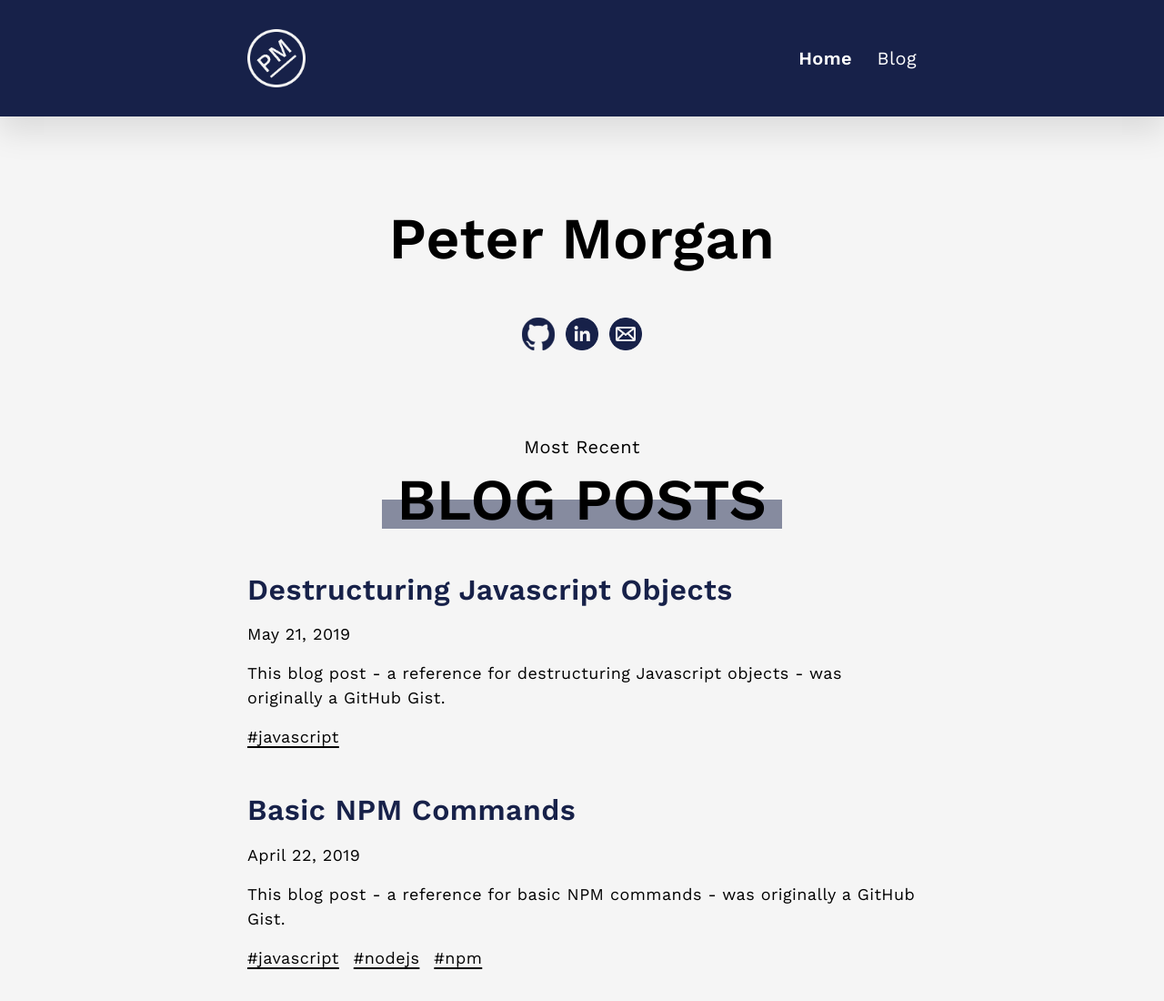
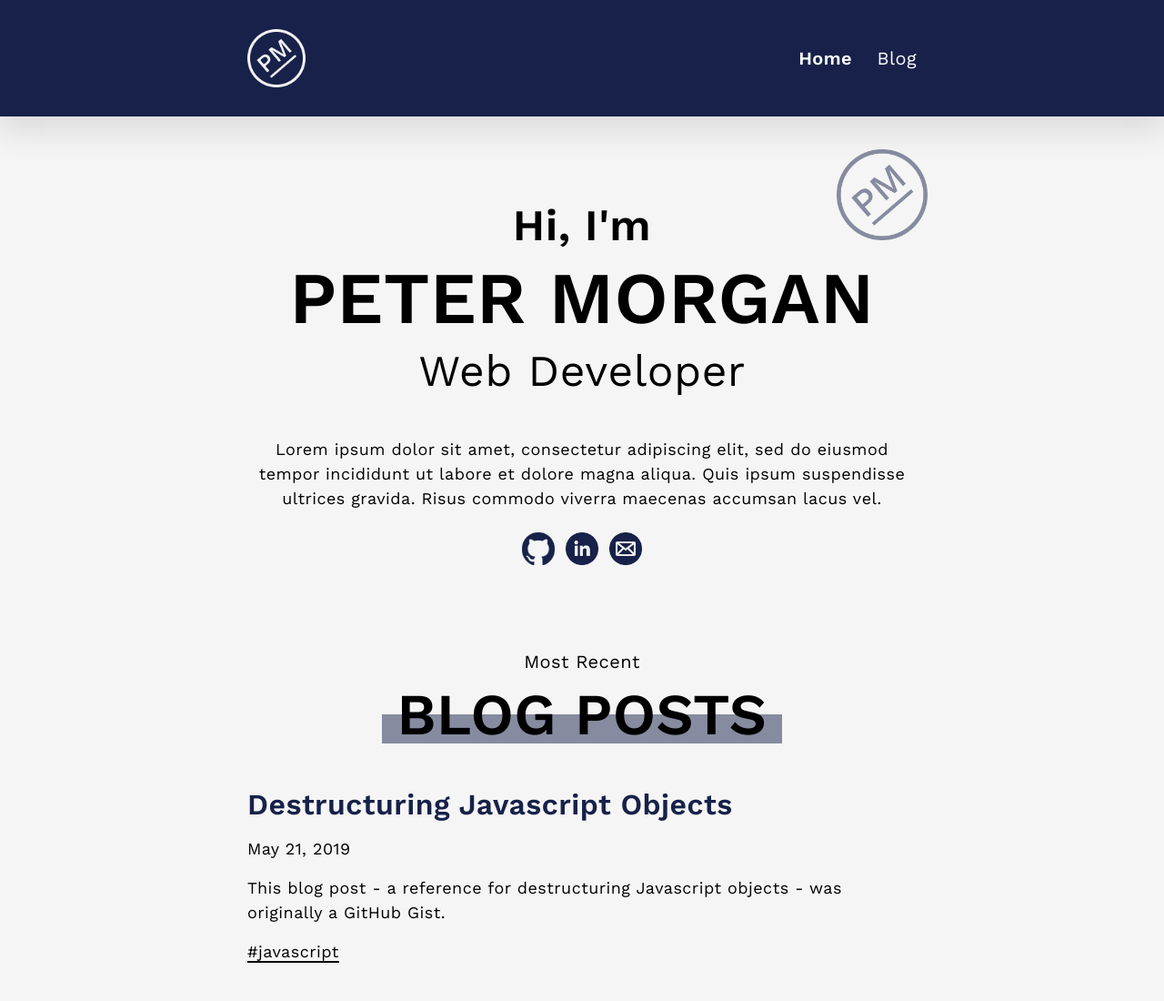
Before and after one commit to petermorgandev/petermorgan.dev, an Astro site: page / in a window 1280 px wide. Shown: the top 1100 px of the page at 91% size. Built offline with nearby package versions, Linux system fonts and the light colour scheme; Astro itself is replaced by a stand-in of ours.

Commit message:
Update homepageIntro.astro: Add content and styles

```diff
--- a/src/components/homepage/homepageIntro.astro
+++ b/src/components/homepage/homepageIntro.astro
@@ -2,17 +2,56 @@
 import ContactIcons from "../ContactIcons.astro";
 ---
 
-<div class="col-12 col-lg-10 col-xl-8 mb-6r">
-	<h1>Peter Morgan</h1>
+<div class="col-12 col-lg-10 col-xl-8 mb-6r text-center position-relative">
+	<img src="/components/homepageIntro/wordmark-circle-rotated-navy-50percentopacity-173x173px.png" alt="PM wordmark in circle rotated at an angle" class="wordmark" />
+	<h1>
+		<span class="start">Hi, I'm</span>
+		<span class="middle">Peter Morgan</span>
+		<span class="end">Web Developer</span>
+	</h1>
 
-	<p class="text-center mb-0">
+	<p class="mb-4">Lorem ipsum dolor sit amet, consectetur adipiscing elit, sed do eiusmod tempor incididunt ut labore et dolore magna aliqua. Quis ipsum suspendisse ultrices gravida. Risus commodo viverra maecenas accumsan lacus vel.</p>
+	<p class="mb-0">
 		<ContactIcons mode="dark" />
 	</p>
 </div>
 
 <style lang="scss">
+	.wordmark {
+		position: absolute;
+		top: -60px;
+		right: 0;
+		width: 100px;
+		height: 100px;
+	}
+
 	h1 {
 		margin-bottom: 3rem;
-		text-align: center;
+	}
+
+	.start,
+	.middle,
+	.end {
+		display: block;
+		line-height: 1;
+	}
+
+	.start,
+	.middle {
+		margin-bottom: 1rem;
+	}
+
+	.start,
+	.end {
+		font-size: 3rem;
+	}
+
+	.middle {
+		font-size: 5rem;
+		text-transform: uppercase;
+	}
+
+	.end {
+		font-weight: 400;
 	}
 </style>
```
Also changed, not shown: public/components/homepageIntro/wordmark-circle-rotated-navy-50percentopacity-173x173px.png (added).
